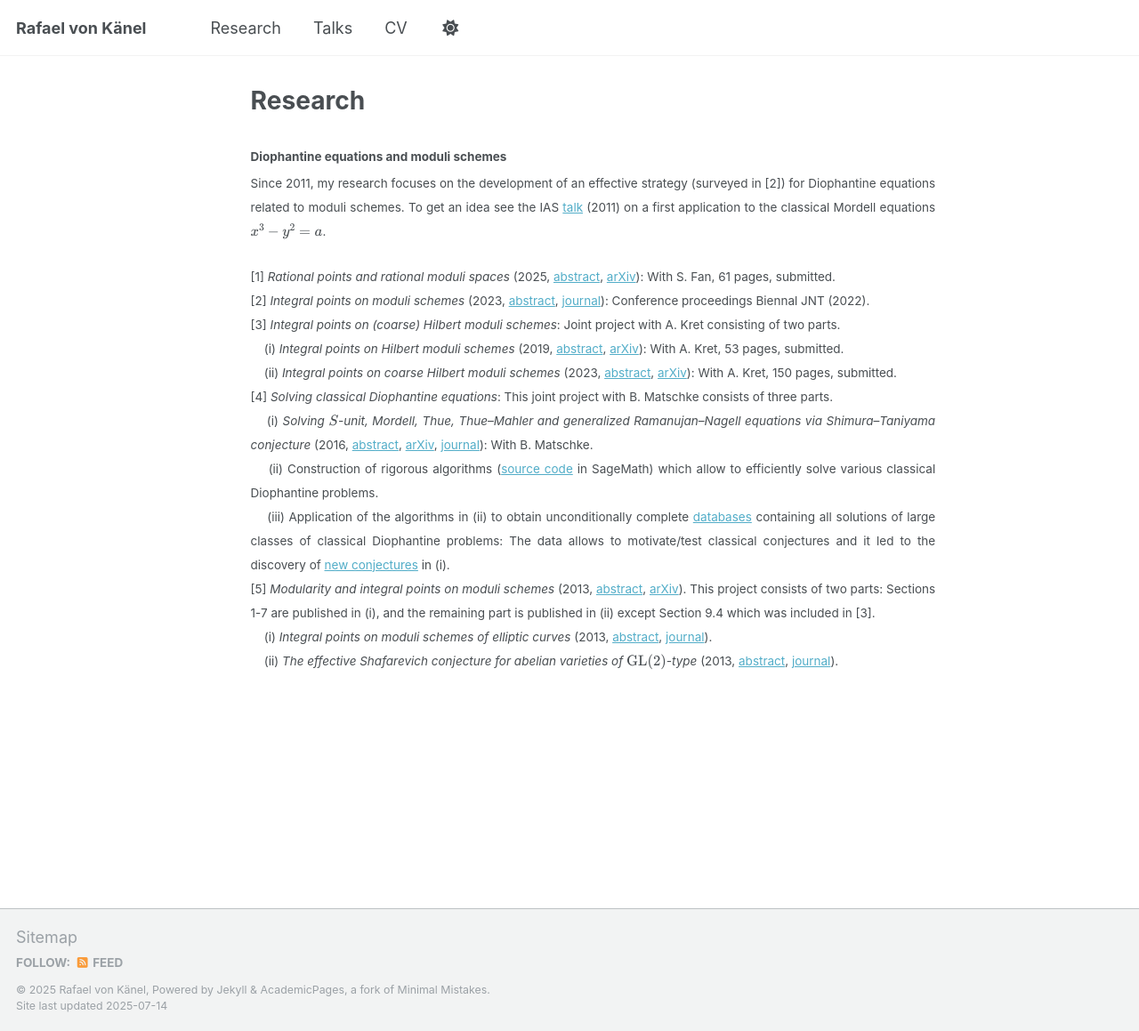
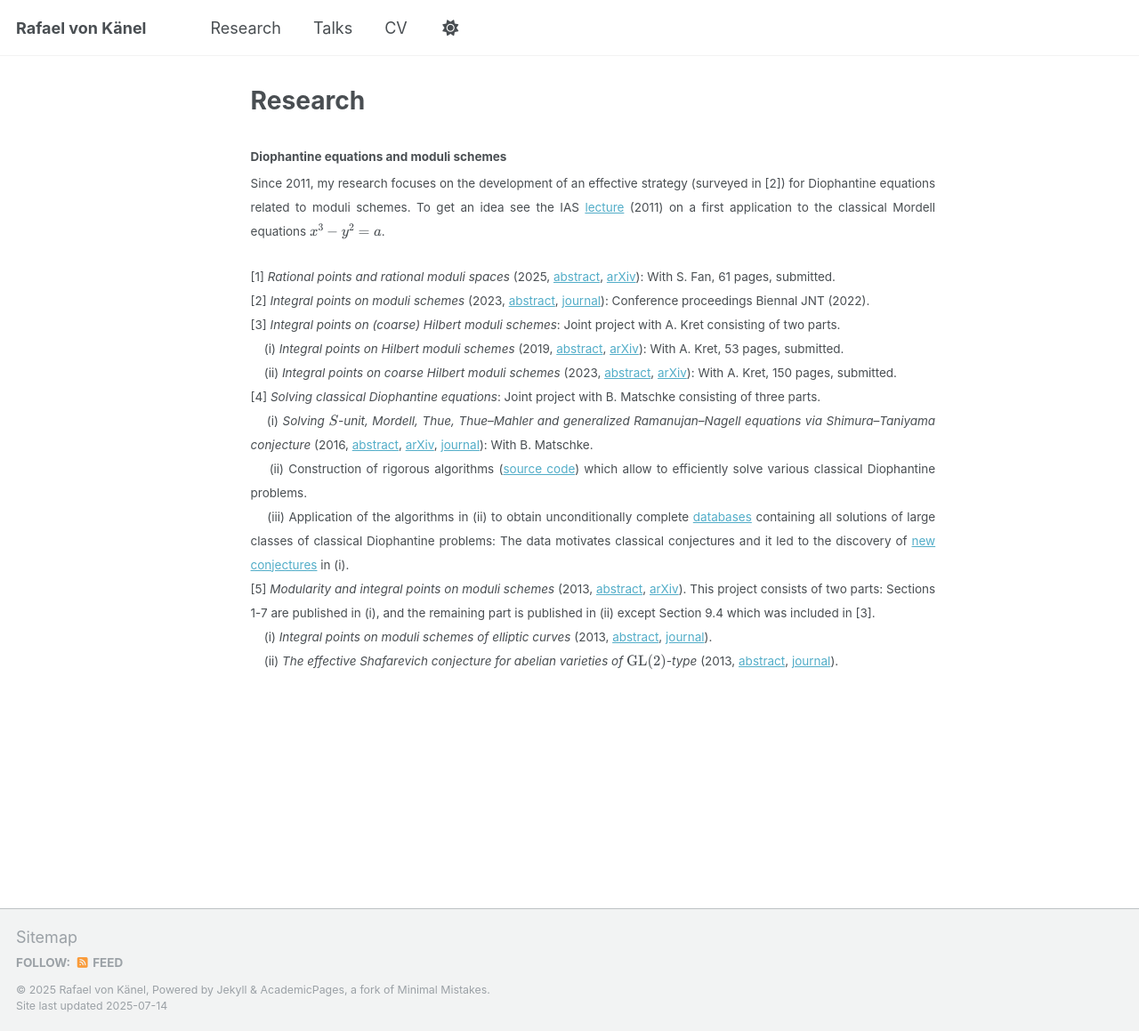
Before and after one commit to rafaelvonkanel/rafaelvonkanel.github.io, a Jekyll site: the page built from _pages/research.md, in a window 1280 px wide and 1159 px high. Shown: the whole window at 89% size. Built offline with Jekyll 4.4.1, drawn with Linux system fonts in a browser that asks for light colours; a script that is not in the unit is left out.

Commit message:
Update research.md

```diff
--- a/_pages/research.md
+++ b/_pages/research.md
@@ -6,17 +6,17 @@ author_profile: false
 ---
 
 #### Diophantine equations and moduli schemes
-<div style="text-align: justify !important; text-justify: inter-word;" markdown="1"><small>Since 2011, my research focuses on the development of an effective strategy (surveyed in [2]) for Diophantine equations related to moduli schemes. To get an idea see the IAS [talk](www.ias.edu/video/short/vonkenel) (2011) on a first application to the classical Mordell equations \\(x^3-y^2=a\\).</small>
+<div style="text-align: justify !important; text-justify: inter-word;" markdown="1"><small>Since 2011, my research focuses on the development of an effective strategy (surveyed in [2]) for Diophantine equations related to moduli schemes. To get an idea see the IAS [lecture](www.ias.edu/video/short/vonkenel) (2011) on a first application to the classical Mordell equations \\(x^3-y^2=a\\).</small>
 <div style="text-align: justify !important; text-justify: inter-word;" markdown="1"><small>
 [1] *Rational points and rational moduli spaces* (2025, [abstract](../_research/proj2.md), [arXiv](https://arxiv.org/pdf/2501.17155)): With S. Fan, 61 pages, submitted.
 [2] *Integral points on moduli schemes*  (2023, [abstract](../_research/proj2.md), [journal](https://www.sciencedirect.com/science/article/abs/pii/S0022314X24001744)): Conference proceedings Biennal JNT (2022).
 [3] *Integral points on (coarse) Hilbert moduli schemes*: Joint project with A. Kret consisting of two parts.
 &nbsp;&nbsp;&nbsp; (i) *Integral points on Hilbert moduli schemes* (2019, [abstract](../_research/proj2.md), [arXiv](https://arxiv.org/abs/1904.03503)): With A. Kret, 53 pages, submitted.
 &nbsp;&nbsp;&nbsp; (ii) *Integral points on coarse Hilbert moduli schemes*  (2023, [abstract](../_research/proj2.md), [arXiv](https://arxiv.org/abs/2307.06944)): With A. Kret, 150 pages, submitted.
-[4] *Solving classical Diophantine equations*: This joint project with B. Matschke consists of three parts.
+[4] *Solving classical Diophantine equations*: Joint project with B. Matschke consisting of three parts.
 &nbsp;&nbsp;&nbsp; (i) *Solving \\(S\\)-unit, Mordell, Thue, Thue–Mahler and generalized Ramanujan–Nagell equations via Shimura–Taniyama conjecture* (2016, [abstract](../_research/proj2.md), [arXiv](https://arxiv.org/abs/1605.06079), [journal](https://bookstore.ams.org/view?ProductCode=MEMO/286/1419)): With B. Matschke.
-&nbsp;&nbsp;&nbsp; (ii) Construction of rigorous algorithms ([source code](https://github.com/bmatschke/solving-classical-diophantine-equations) in SageMath) which allow to efficiently solve various classical Diophantine problems.
-&nbsp;&nbsp;&nbsp; (iii) Application of the algorithms in (ii) to obtain unconditionally complete [databases](https://bmatschke.github.io/solving-classical-diophantine-equations/) containing all solutions of large classes of classical Diophantine problems: The data allows to motivate/test classical conjectures and it led to the discovery of [new conjectures](https://bmatschke.github.io/solving-classical-diophantine-equations/) in (i).
+&nbsp;&nbsp;&nbsp; (ii) Construction of rigorous algorithms ([source code](https://github.com/bmatschke/solving-classical-diophantine-equations)) which allow to efficiently solve various classical Diophantine problems.
+&nbsp;&nbsp;&nbsp; (iii) Application of the algorithms in (ii) to obtain unconditionally complete [databases](https://bmatschke.github.io/solving-classical-diophantine-equations/) containing all solutions of large classes of classical Diophantine problems: The data motivates classical conjectures and it led to the discovery of [new conjectures](https://bmatschke.github.io/solving-classical-diophantine-equations/) in (i).
 [5] *Modularity and integral points on moduli schemes* (2013, [abstract](../_research/proj2.md), [arXiv](https://arxiv.org/abs/1310.7263)). This project consists of two parts: Sections 1-7 are published in (i), and the remaining part is published in (ii) except Section 9.4 which was included in [3].
 &nbsp;&nbsp;&nbsp; (i) *Integral points on moduli schemes of elliptic curves* (2013, [abstract](../_research/proj2.md), [journal](https://londmathsoc.onlinelibrary.wiley.com/doi/full/10.1112/tlms/tlu003)).
 &nbsp;&nbsp;&nbsp; (ii) *The effective Shafarevich conjecture for abelian varieties of \\(\text{GL(2)}\\)-type* (2013, [abstract](../_research/proj2.md), [journal](https://www.cambridge.org/core/journals/forum-of-mathematics-sigma/article/effective-shafarevich-conjecture-for-abelian-varieties-of-text-gl2type/5DA2DC5985591DFBC9A26C20BA22F49B)).
```
